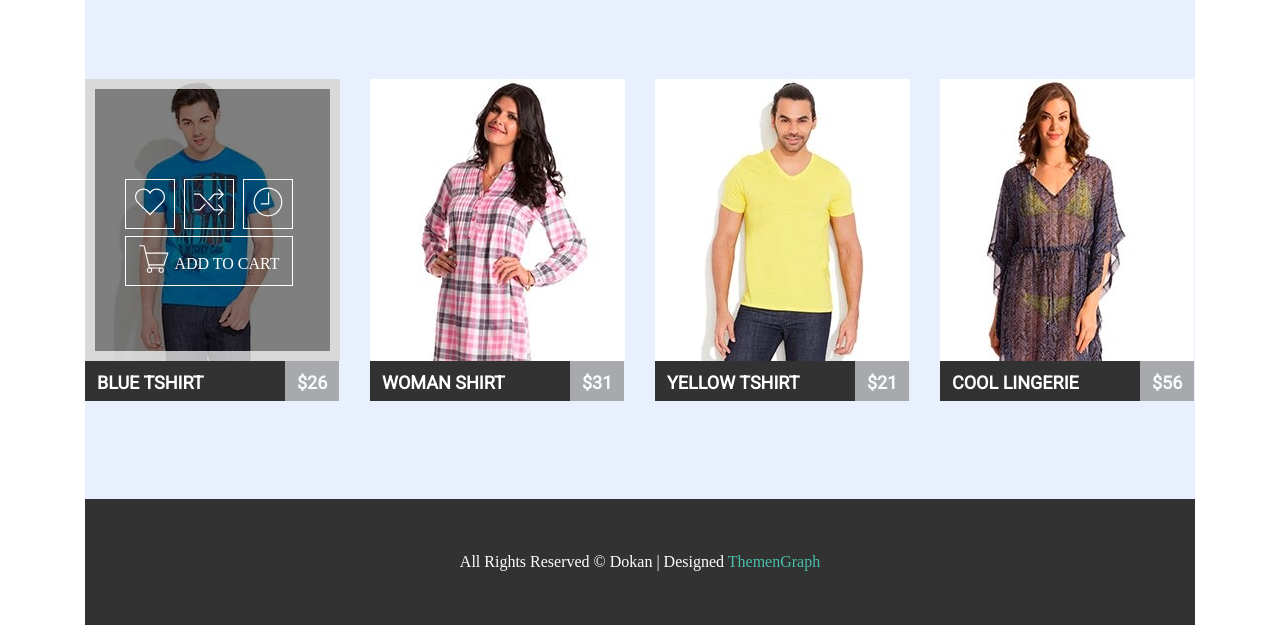
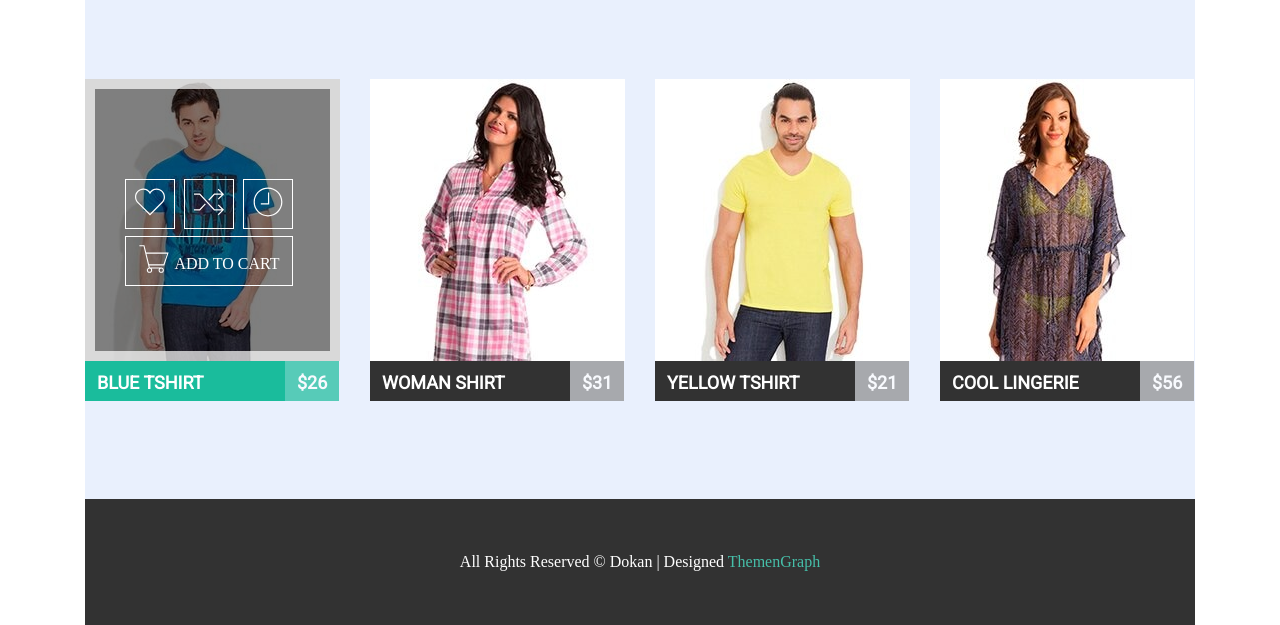
Before and after one commit to Velmor99/goit_fe_course, a plain HTML site: page html-css/module_5/module_5alternative.html in a window 1280 px wide. In both pictures the pointer is over the element "BLUE TSHIRT". Shown: the part 772-1397 px from the top of the page. Drawn offline with Linux system fonts and the light colour scheme.

Commit message:
pravki_5hw

```diff
--- a/html-css/module_5/styles/styles_module_5.css
+++ b/html-css/module_5/styles/styles_module_5.css
@@ -187,7 +187,6 @@ li {
     color: #fff;
     margin: 0px;
 }
-  }
   .inform_about_good:hover {
       background-color: #1abc9c;
   }
@@ -303,9 +302,6 @@ li {
    display: block;
    transition: 1s;
   }
-  /*не срабатывает ховер*/
-  .hover_submenu:hover.price_inform {
-    background-image: green;
-  }
-  /*не срабатывает ховер*/
-  /*конец менюшки при наведении*/
+  .good:hover .item_name, .good:hover .item_price{
+    background-color: #1abc9c;
+    }
```
